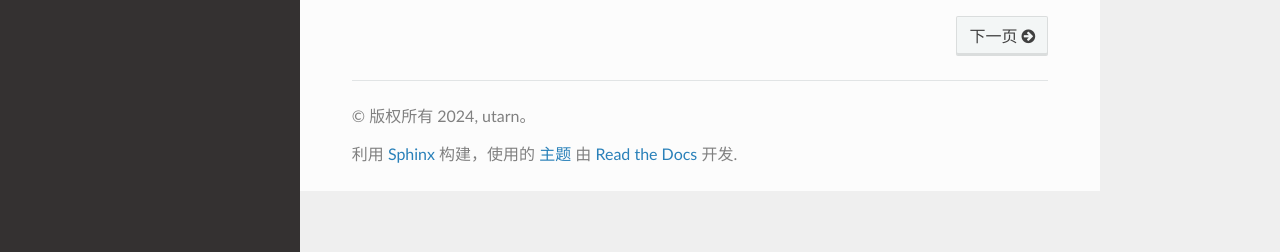
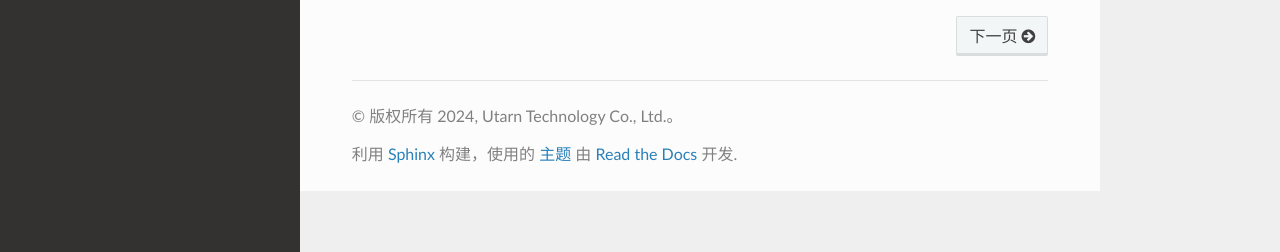
Before and after one commit to snngrow/snngrow, a Sphinx documentation site: the page built from docs/source/index.rst, in a window 1280 px wide. Shown: the part 645-897 px from the top of the page. Built offline with Sphinx 7.4.7 and the Read the Docs theme 2.0.0, drawn with Linux system fonts in a browser that asks for light colours.

Commit message:
docs: modify copyright

```diff
--- a/docs/source/conf.py
+++ b/docs/source/conf.py
@@ -9,8 +9,8 @@ import sphinx_rtd_theme
 from recommonmark.parser import CommonMarkParser
 
 project = 'snngrow'
-copyright = '2024, utarn'
-author = 'utarn'
+copyright = '2024, Utarn Technology Co., Ltd.'
+author = 'Utarn Technology Co., Ltd.'
 release = '0.1.0'
 
 # -- General configuration ---------------------------------------------------
```
